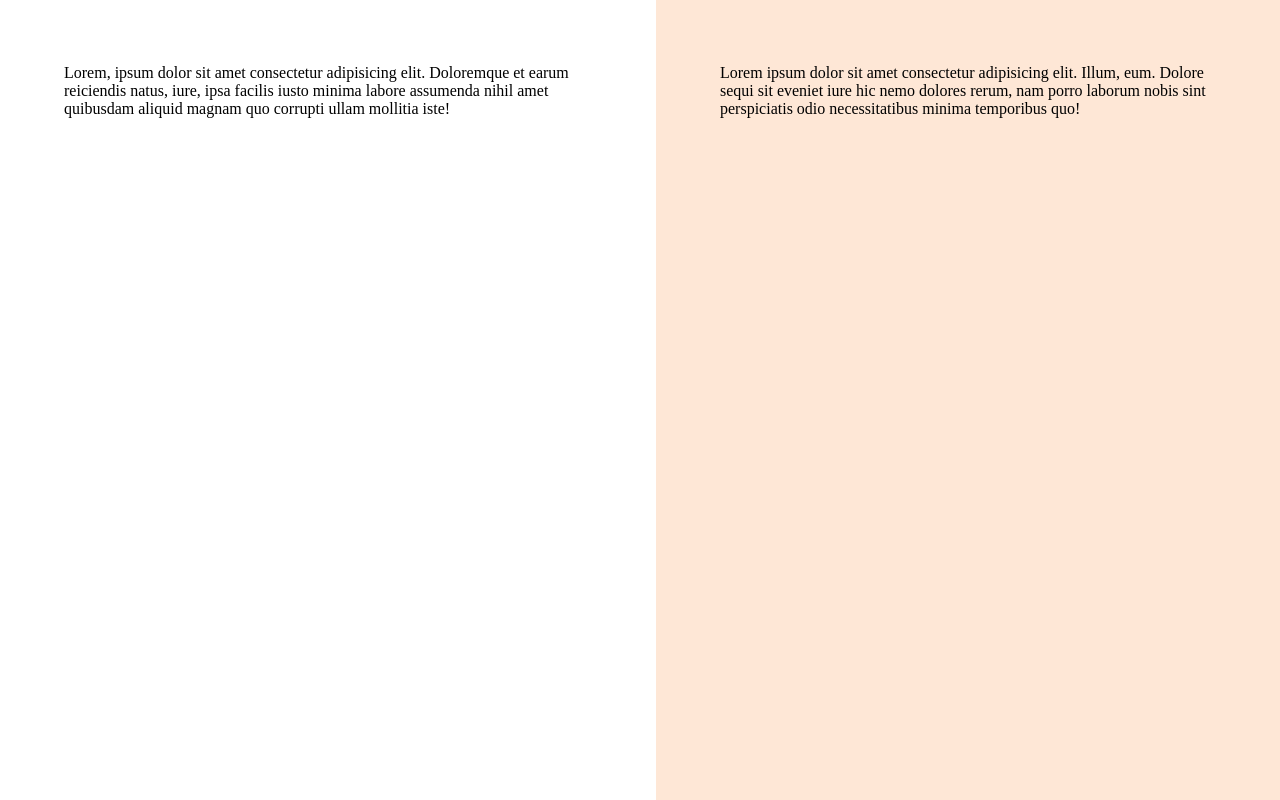
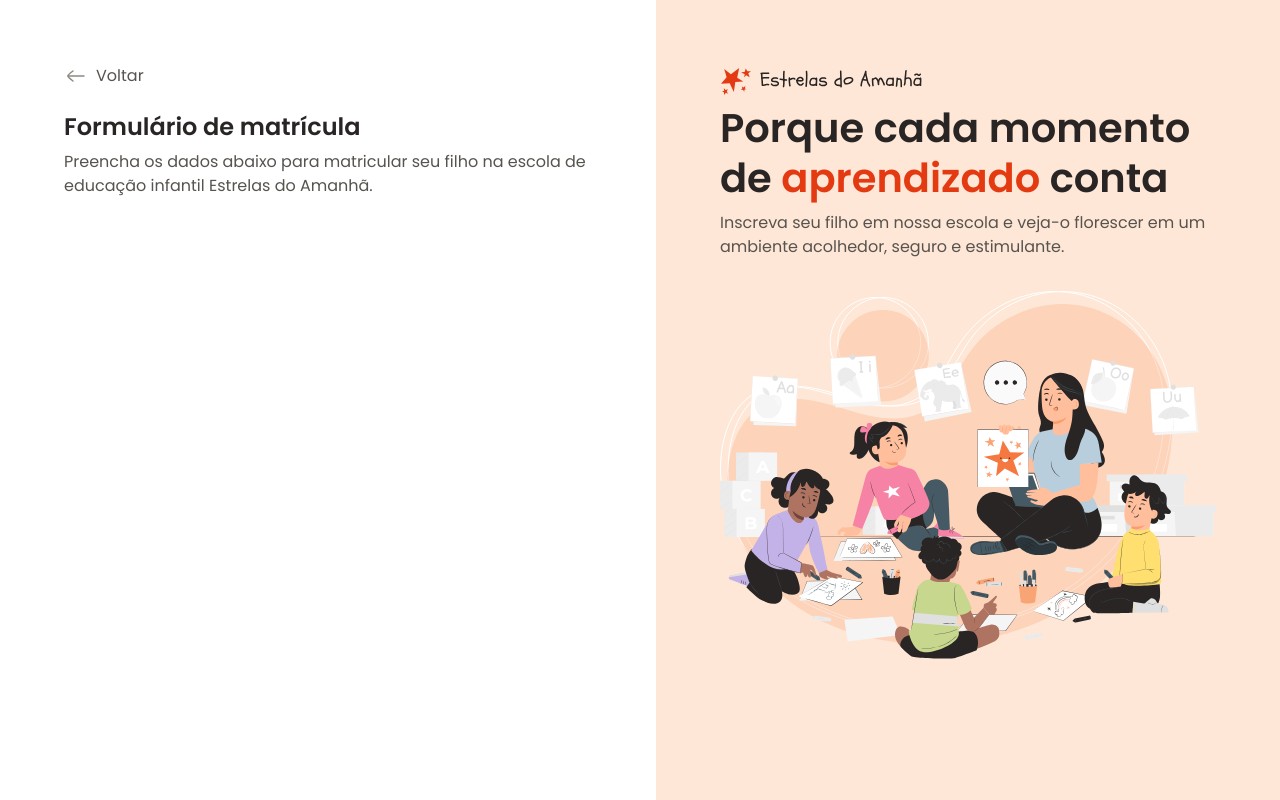
Before and after one commit to Malinsk1/formulario-de-matricula-rocketseat-fullstack, a plain HTML site: page index.html in a window 1280 px wide. Drawn offline with Linux system fonts and the light colour scheme.

Commit message:
conteúdo aside e conteúdo inicial do main

```diff
--- a/index.html
+++ b/index.html
@@ -16,19 +16,34 @@
     <div id="app">
       <main>
         <div class="main-container">
-          Lorem, ipsum dolor sit amet consectetur adipisicing elit. Doloremque
-          et earum reiciendis natus, iure, ipsa facilis iusto minima labore
-          assumenda nihil amet quibusdam aliquid magnam quo corrupti ullam
-          mollitia iste!
+          <div class="back">
+            <img src="assets/icons/arrow-left-02.svg" alt="ícone de voltar" />
+            <span>Voltar</span>
+          </div>
+
+          <h1>Formulário de matrícula</h1>
+          <p>
+            Preencha os dados abaixo para matricular seu filho na escola de
+            educação infantil Estrelas do Amanhã.
+          </p>
         </div>
       </main>
 
       <aside>
         <div class="aside-container">
-          Lorem ipsum dolor sit amet consectetur adipisicing elit. Illum, eum.
-          Dolore sequi sit eveniet iure hic nemo dolores rerum, nam porro
-          laborum nobis sint perspiciatis odio necessitatibus minima temporibus
-          quo!
+          <header>
+            <img src="assets/logo.svg" alt="Logo Estrelas do Amanhã" />
+            <h2>Porque cada momento de <span>aprendizado</span> conta</h2>
+            <p>
+              Inscreva seu filho em nossa escola e veja-o florescer em um
+              ambiente acolhedor, seguro e estimulante.
+            </p>
+          </header>
+
+          <img
+            src="assets/Illustration.svg"
+            alt="Ilustração de uma professora com crianças prestando atenção"
+          />
         </div>
       </aside>
     </div>
--- a/styles/global.css
+++ b/styles/global.css
@@ -25,4 +25,16 @@
 
 body {
   overflow: hidden;
+
+  font: var(--text);
+  color: var(--text-secondary);
 }
+
+h1, h2 {
+  color: var(--text-primary);
+}
+
+img {
+  max-width: 100%;
+  height: auto;
+}
--- a/styles/layout.css
+++ b/styles/layout.css
@@ -14,6 +14,18 @@ main {
     max-width: 33rem;
     margin-left: auto;
   }
+
+  & .back {
+    display: flex;
+    align-items: center;
+    gap: .5rem;
+    margin-bottom: 1.5rem;
+  }
+
+  & h1 {
+    font: 600 1.5rem/1.25 var(--font-family);
+    margin-bottom: .5rem;
+  }
 }
 
 aside {
@@ -22,5 +34,18 @@ aside {
 
   & .aside-container {
     max-width: 31rem;
+
+    & > img {
+      margin-top: 2rem;
+    }
+  }
+
+  & h2 {
+    font: 600 2.5rem/1.25 var(--font-family);
+    margin-bottom: .5rem;
+
+    & span {
+      color: var(--text-highlight);
+    }
   }
 }
```
